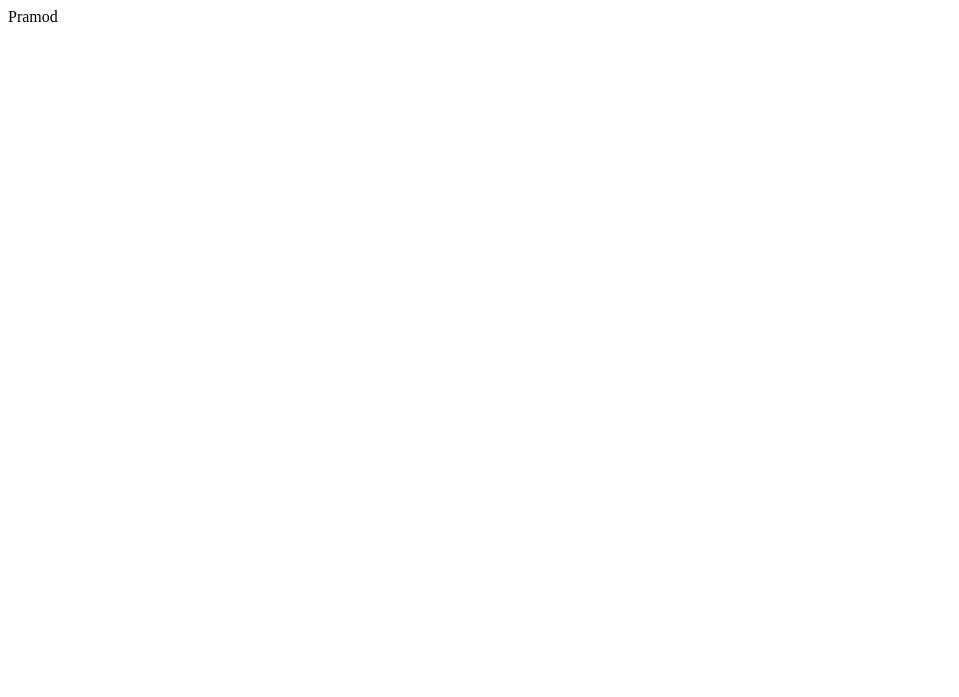
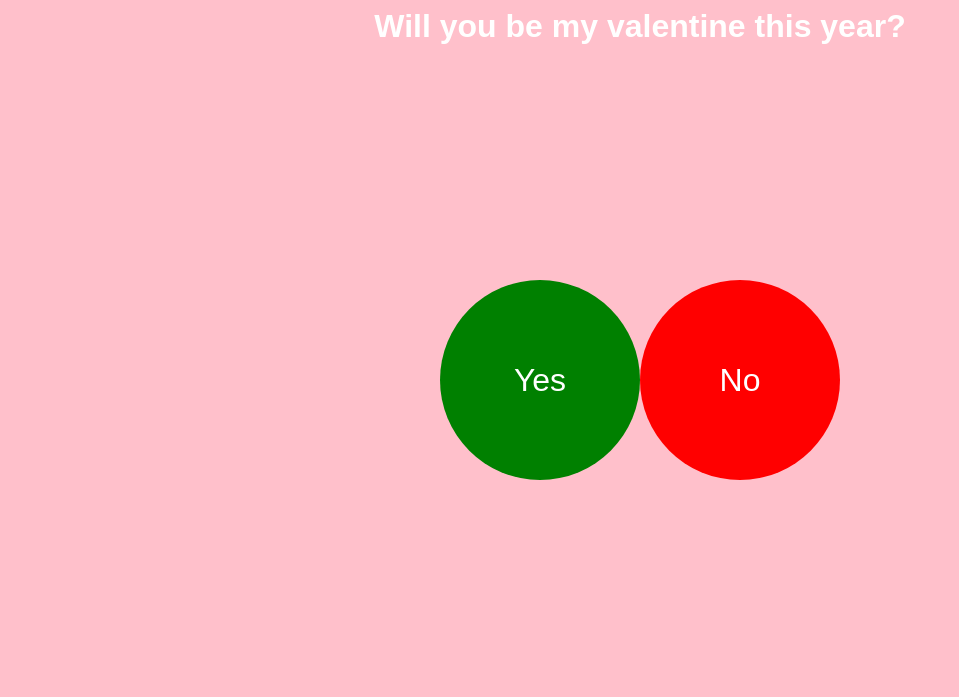
Before and after one commit to Jakejake999/okaylookscool.github.io, a plain HTML site: page index.html in a window 1280 px wide. Shown: the whole page, without its empty margins (0-959 px from the left). Drawn offline with Linux system fonts and the light colour scheme.

Commit message:
Done updates

```diff
--- a/index.html
+++ b/index.html
@@ -1 +1,64 @@
-Pramod
+<html>
+<head>
+  <style>
+    body {
+      background-color: pink;
+      font-family: Arial, sans-serif;
+    }
+
+    h1 {
+      text-align: center;
+      color: white;
+    }
+
+    .container {
+      display: flex;
+      justify-content: center;
+      align-items: center;
+      height: 80%;
+    }
+
+    .button {
+      width: 200px;
+      height: 200px;
+      border-radius: 50%;
+      border: none;
+      font-size: 32px;
+      cursor: pointer;
+    }
+
+    .yes {
+      background-color: green;
+      color: white;
+    }
+
+    .no {
+      background-color: red;
+      color: white;
+    }
+  </style>
+</head>
+<body>
+  <h1>Will you be my valentine this year?</h1>
+  <div class="container">
+    <button class="button yes" onclick="yesClicked()">Yes</button>
+    <button class="button no" onclick="noClicked()">No</button>
+  </div>
+  <script>
+    let yesButton = document.querySelector(".yes");
+    let noButton = document.querySelector(".no");
+
+    function yesClicked() {
+      alert("Yay! I love you so much!");
+    }
+
+    function noClicked() {
+      let width = yesButton.offsetWidth;
+      let height = yesButton.offsetHeight;
+      yesButton.style.width = (width + 50) + "px";
+      yesButton.style.height = (height + 50) + "px";
+      yesButton.style.fontSize = (parseInt(yesButton.style.fontSize) + 4) + "px";
+    }
+  </script>
+</body>
+</html>
```
